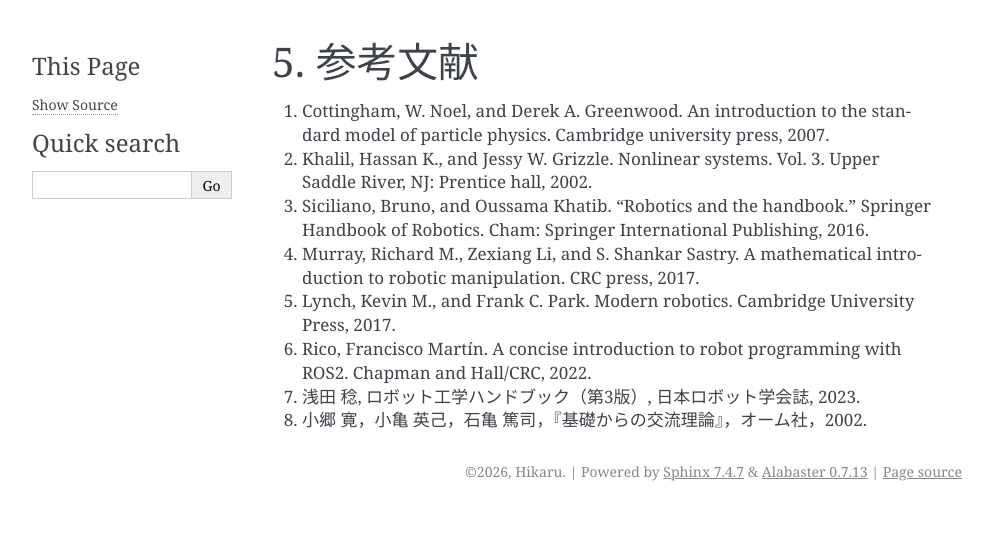
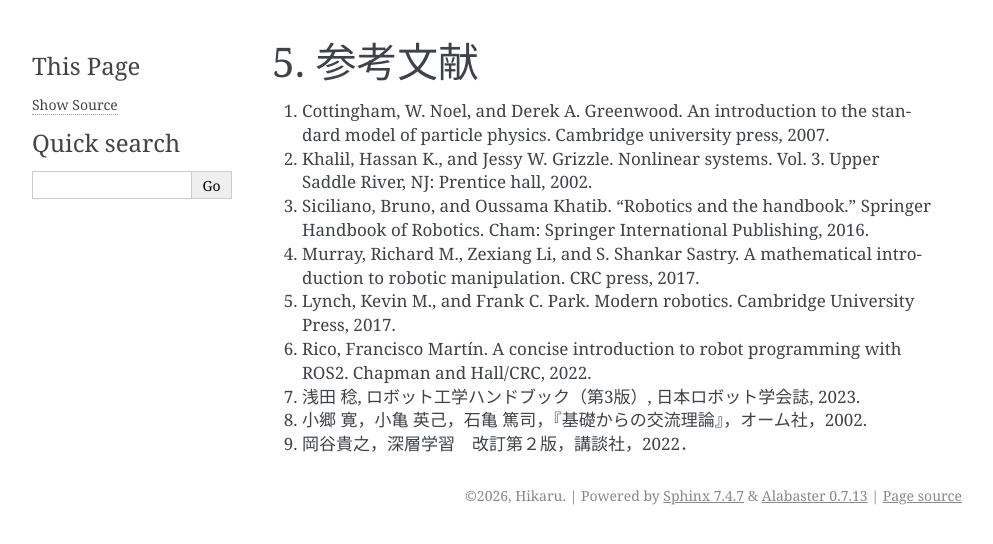
Before and after one commit to sql-hkr/iris, a Sphinx documentation site: the page built from source/ref.rst, in a window 1280 px wide. Shown: the top 544 px of the page, without its empty margins (148-1141 px from the left). Built offline with Sphinx 7.4.7, drawn with Linux system fonts in a browser that asks for light colours.

Commit message:
docs: update ref.rst

```diff
--- a/source/ref.rst
+++ b/source/ref.rst
@@ -9,3 +9,4 @@
 #. Rico, Francisco Martín. A concise introduction to robot programming with ROS2. Chapman and Hall/CRC, 2022.
 #. 浅田 稔, ロボット工学ハンドブック（第3版）, 日本ロボット学会誌, 2023.
 #. 小郷 寛，小亀 英己，石亀 篤司，『基礎からの交流理論』，オーム社，2002.
+#. 岡谷貴之，深層学習　改訂第２版，講談社，2022．
```
